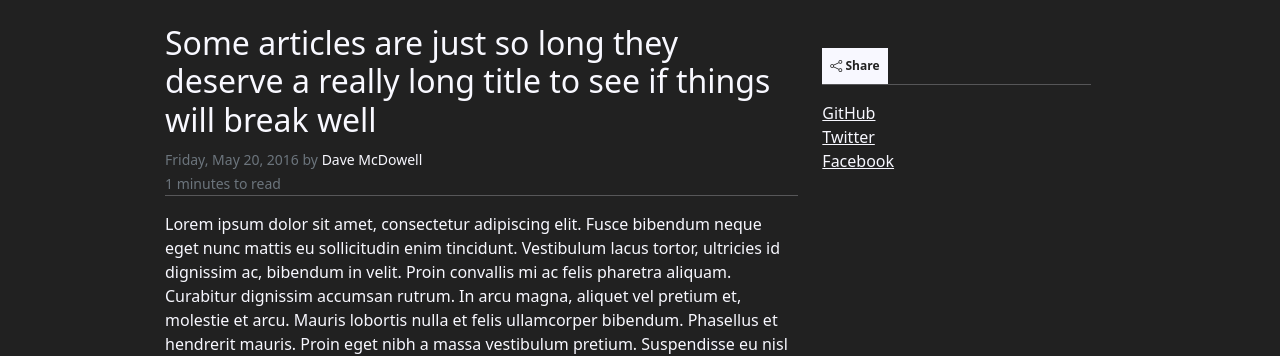
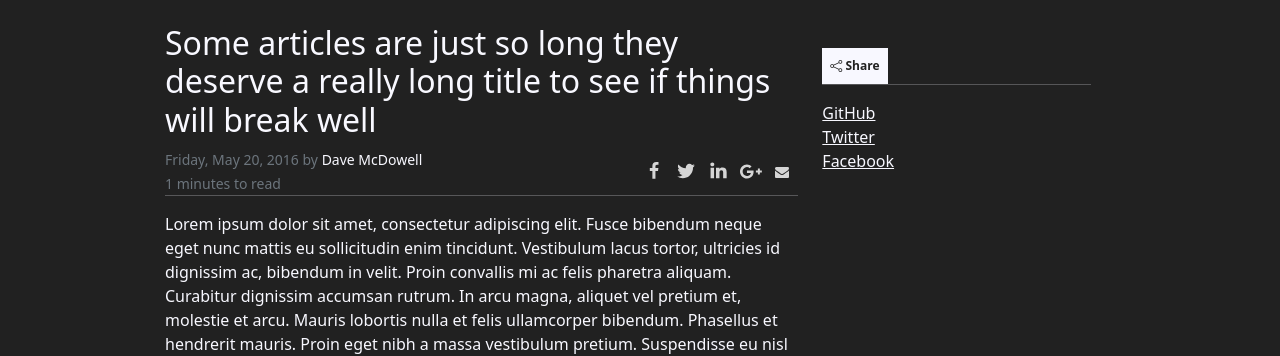
Before and after one commit to davemcdowell/portfolio, a Jekyll site: the page built from _posts/2016-05-20-super-long-article.md, in a window 1280 px wide. Shown: the part 520-876 px from the top of the page. Built offline with Jekyll 4.4.1, drawn with Linux system fonts in a browser that asks for light colours; nearby versions of some CDN libraries.

Commit message:
share / post edits

```diff
--- /dev/null
+++ b/_includes/share-buttons.html
@@ -0,0 +1,42 @@
+{% if include.pageurl != nil and include.pageurl != '' %}
+    {% assign pageurl = include.pageurl %}
+{% else %}
+    {% assign pageurl = page.url %}
+{% endif %}
+
+<style>
+#share-buttons {display: inline-block; vertical-align: middle; }
+#share-buttons:after {content: ""; display: block; clear: both;}
+#share-buttons > div {
+    position: relative;
+    text-align: left;
+    height: 36px;
+    width: 32px;
+    float: left;
+    text-align: center;
+}
+#share-buttons > div > svg {height: 16px; fill: #d5d5d5; margin-top: 10px;}
+#share-buttons > div:hover {cursor: pointer;}
+#share-buttons > div.facebook:hover > svg {fill: #3B5998;}
+#share-buttons > div.twitter:hover > svg {fill: #55ACEE;}
+#share-buttons > div.linkedin:hover > svg {fill: #0077b5;}
+#share-buttons > div.pinterest:hover > svg {fill: #CB2027;}
+#share-buttons > div.gplus:hover > svg {fill: #dd4b39;}
+#share-buttons > div.mail:hover > svg {fill: #7D7D7D;}
+#share-buttons > div.instagram:hover > svg {fill: #C73B92;}
+#share-buttons > div.facebook > svg {height: 18px; margin-top: 9px;}
+#share-buttons > div.twitter > svg {height: 20px; margin-top: 8px;}
+#share-buttons > div.linkedin > svg {height: 19px; margin-top: 7px;}
+#share-buttons > div.pinterest > svg {height: 20px; margin-top: 9px;}
+#share-buttons > div.gplus > svg {height: 17px; margin-top: 9px; position: relative; left: 1px;}
+#share-buttons > div.mail > svg {height: 14px; margin-top: 11px;}
+</style>
+
+<span style="color: silver;"></span><div id="share-buttons">
+    <div class="facebook" title="Share this on Facebook" onclick="window.open('http://www.facebook.com/share.php?u={{ site.url }}{{ pageurl }}');"><svg viewBox="0 0 1792 1792" xmlns="http://www.w3.org/2000/svg"><path d="M1343 12v264h-157q-86 0-116 36t-30 108v189h293l-39 296h-254v759h-306v-759h-255v-296h255v-218q0-186 104-288.5t277-102.5q147 0 228 12z"/></svg></div>
+    <div class="twitter" title="Share this on Twitter" onclick="window.open('http://twitter.com/home?status={{ site.url }}{{ pageurl }}');"><svg viewBox="0 0 1792 1792" xmlns="http://www.w3.org/2000/svg"><path d="M1684 408q-67 98-162 167 1 14 1 42 0 130-38 259.5t-115.5 248.5-184.5 210.5-258 146-323 54.5q-271 0-496-145 35 4 78 4 225 0 401-138-105-2-188-64.5t-114-159.5q33 5 61 5 43 0 85-11-112-23-185.5-111.5t-73.5-205.5v-4q68 38 146 41-66-44-105-115t-39-154q0-88 44-163 121 149 294.5 238.5t371.5 99.5q-8-38-8-74 0-134 94.5-228.5t228.5-94.5q140 0 236 102 109-21 205-78-37 115-142 178 93-10 186-50z"/></svg></div>
+    <div class="linkedin" title="Share this on Linkedin" onclick="window.open('https://www.linkedin.com/shareArticle?mini=true&url={{ site.url }}{{ pageurl }}&title=&summary=&source=');"><svg viewBox="0 0 1792 1792" xmlns="http://www.w3.org/2000/svg"><path d="M477 625v991h-330v-991h330zm21-306q1 73-50.5 122t-135.5 49h-2q-82 0-132-49t-50-122q0-74 51.5-122.5t134.5-48.5 133 48.5 51 122.5zm1166 729v568h-329v-530q0-105-40.5-164.5t-126.5-59.5q-63 0-105.5 34.5t-63.5 85.5q-11 30-11 81v553h-329q2-399 2-647t-1-296l-1-48h329v144h-2q20-32 41-56t56.5-52 87-43.5 114.5-15.5q171 0 275 113.5t104 332.5z"/></svg></div>
+    {% if page.image %}<div class="pinterest" title="Share this on Pinterest" onclick="window.open('https://pinterest.com/pin/create/button/?url=&media={{ site.url }}{{ page.image }}&description=');"><svg viewBox="0 0 1792 1792" xmlns="http://www.w3.org/2000/svg"><path d="M256 597q0-108 37.5-203.5t103.5-166.5 152-123 185-78 202-26q158 0 294 66.5t221 193.5 85 287q0 96-19 188t-60 177-100 149.5-145 103-189 38.5q-68 0-135-32t-96-88q-10 39-28 112.5t-23.5 95-20.5 71-26 71-32 62.5-46 77.5-62 86.5l-14 5-9-10q-15-157-15-188 0-92 21.5-206.5t66.5-287.5 52-203q-32-65-32-169 0-83 52-156t132-73q61 0 95 40.5t34 102.5q0 66-44 191t-44 187q0 63 45 104.5t109 41.5q55 0 102-25t78.5-68 56-95 38-110.5 20-111 6.5-99.5q0-173-109.5-269.5t-285.5-96.5q-200 0-334 129.5t-134 328.5q0 44 12.5 85t27 65 27 45.5 12.5 30.5q0 28-15 73t-37 45q-2 0-17-3-51-15-90.5-56t-61-94.5-32.5-108-11-106.5z"/></svg></div>{% endif %}
+    <div class="gplus" title="Share this on Google Plus" onclick="window.open('https://plus.google.com/share?url={{ site.url }}{{ pageurl }}');"><svg viewBox="0 0 2304 1792" xmlns="http://www.w3.org/2000/svg"><path d="M1437 913q0 208-87 370.5t-248 254-369 91.5q-149 0-285-58t-234-156-156-234-58-285 58-285 156-234 234-156 285-58q286 0 491 192l-199 191q-117-113-292-113-123 0-227.5 62t-165.5 168.5-61 232.5 61 232.5 165.5 168.5 227.5 62q83 0 152.5-23t114.5-57.5 78.5-78.5 49-83 21.5-74h-416v-252h692q12 63 12 122zm867-122v210h-209v209h-210v-209h-209v-210h209v-209h210v209h209z"/></svg></div>
+    <div class="mail" title="Share this through Email" onclick="window.open('mailto:?&body={{ site.url }}{{ pageurl }}');"><svg viewBox="0 0 1792 1792" xmlns="http://www.w3.org/2000/svg"><path d="M1792 710v794q0 66-47 113t-113 47h-1472q-66 0-113-47t-47-113v-794q44 49 101 87 362 246 497 345 57 42 92.5 65.5t94.5 48 110 24.5h2q51 0 110-24.5t94.5-48 92.5-65.5q170-123 498-345 57-39 100-87zm0-294q0 79-49 151t-122 123q-376 261-468 325-10 7-42.5 30.5t-54 38-52 32.5-57.5 27-50 9h-2q-23 0-50-9t-57.5-27-52-32.5-54-38-42.5-30.5q-91-64-262-182.5t-205-142.5q-62-42-117-115.5t-55-136.5q0-78 41.5-130t118.5-52h1472q65 0 112.5 47t47.5 113z"/></svg></div>
+</div>
--- a/_layouts/post.html
+++ b/_layouts/post.html
@@ -11,8 +11,15 @@
             <div class="col-md-8">
                 <article class="blog-post p-4 p-lg-0">
                     <h2 class="blog-post-title">{{ page.title }}</h2>
-                    <p class="blog-post-meta mb-0"><small class="text-muted">{{ page.date | date: date_format }} by <a class="no-underline" href="#">{{ page.author }}</a></small></p>
-                    <p class="blog-post-meta mb-0"><small class="text-muted">{% include reading-time.html %}</small></p>
+                    <div class="d-flex align-items-center justify-content-between">
+                        <div>
+                            <p class="blog-post-meta mb-0"><small class="text-muted">{{ page.date | date: date_format }} by <a class="no-underline" href="#">{{ page.author }}</a></small></p>
+                            <p class="blog-post-meta mb-0"><small class="text-muted">{% include reading-time.html %}</small></p>
+                        </div>
+                        <div>
+                        {% include share-buttons.html %}
+                        </div>
+                    </div>
                     <hr class="block-label-hr">
                     {{ page.content }}
                     <hr>
```
